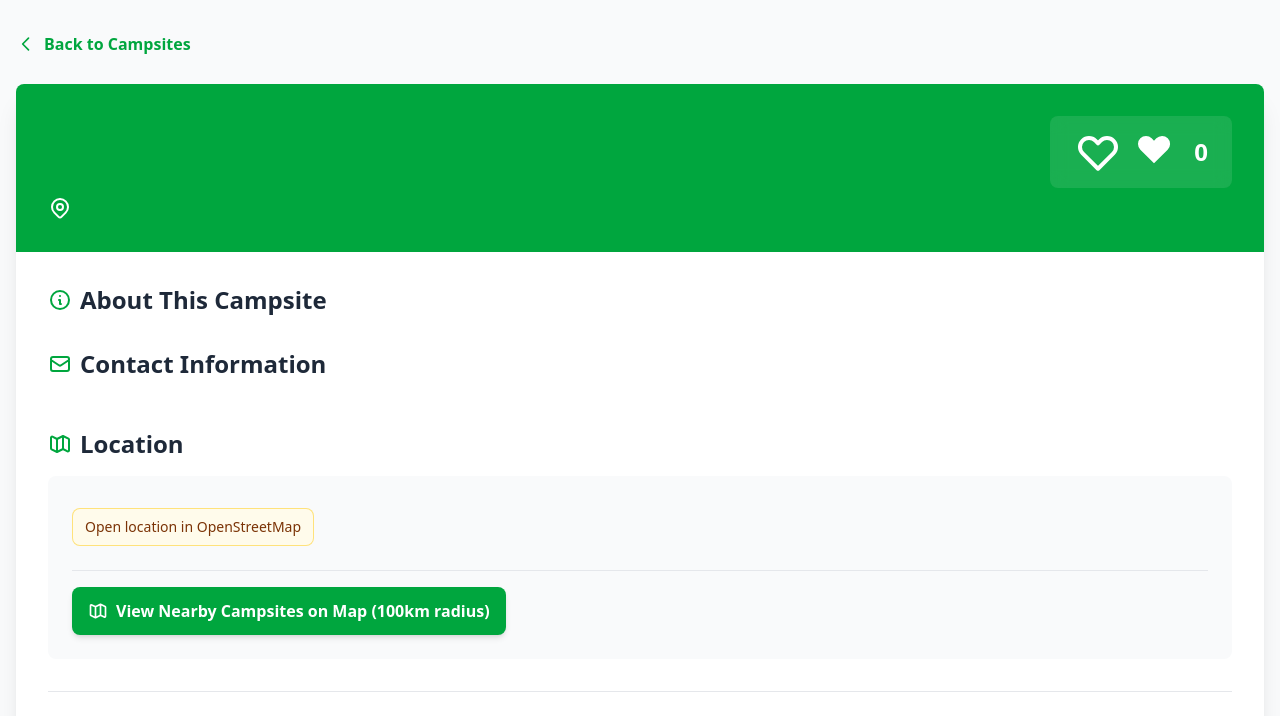
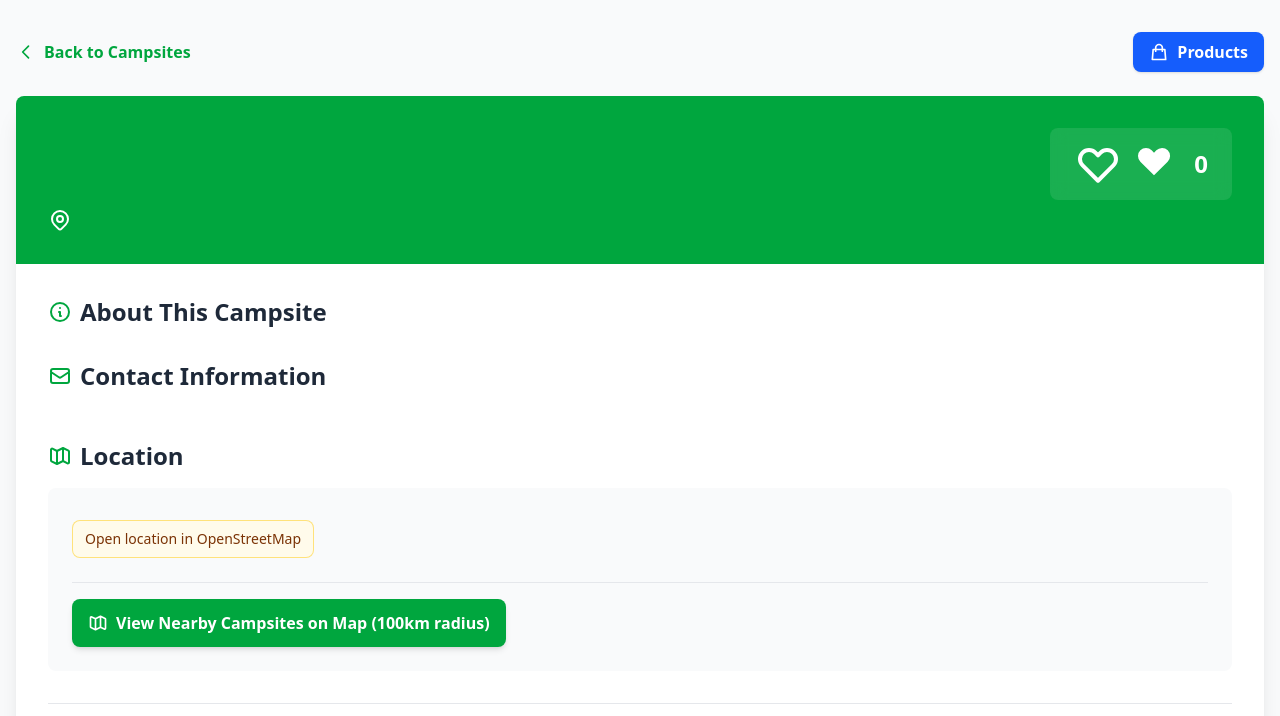
Before and after one commit to Spondycode/euro-camp, a Django app: template templates/campsites/detail.html in a window 1280 px wide. Shown: the part 88-804 px from the top of the page. Run offline with Django 5.2, Linux system fonts and the light colour scheme; the template is opened without the code that fills it, so the values that code supplies are empty; style sheets or scripts are compiled from the project's sources.

Commit message:
feat(navigation): add Products navigation buttons to campsite pages

```diff
--- a/templates/campsites/detail.html
+++ b/templates/campsites/detail.html
@@ -23,13 +23,19 @@
 <!-- Main Content -->
 <main class="flex-grow bg-gray-50 py-8">
     <div class="container mx-auto px-4">
-        <!-- Back Button -->
-        <div class="mb-6">
+        <!-- Navigation Buttons -->
+        <div class="mb-6 flex justify-between items-center">
             <a href="{% url 'campsites_list' %}" class="inline-flex items-center text-green-600 hover:text-green-700 font-semibold">
                 <svg class="w-5 h-5 mr-2" fill="none" stroke="currentColor" viewBox="0 0 24 24">
                     <path stroke-linecap="round" stroke-linejoin="round" stroke-width="2" d="M15 19l-7-7 7-7"></path>
                 </svg>
                 Back to Campsites
+            </a>
+            <a href="{% url 'products_list' %}" class="inline-flex items-center px-4 py-2 bg-blue-600 text-white rounded-lg font-semibold hover:bg-blue-700 transition shadow">
+                <svg class="w-5 h-5 mr-2" fill="none" stroke="currentColor" viewBox="0 0 24 24">
+                    <path stroke-linecap="round" stroke-linejoin="round" stroke-width="2" d="M16 11V7a4 4 0 00-8 0v4M5 9h14l1 12H4L5 9z"></path>
+                </svg>
+                Products
             </a>
         </div>
 
```
Also changed, not shown: templates/campsites/list.html (+10 -0 lines).
